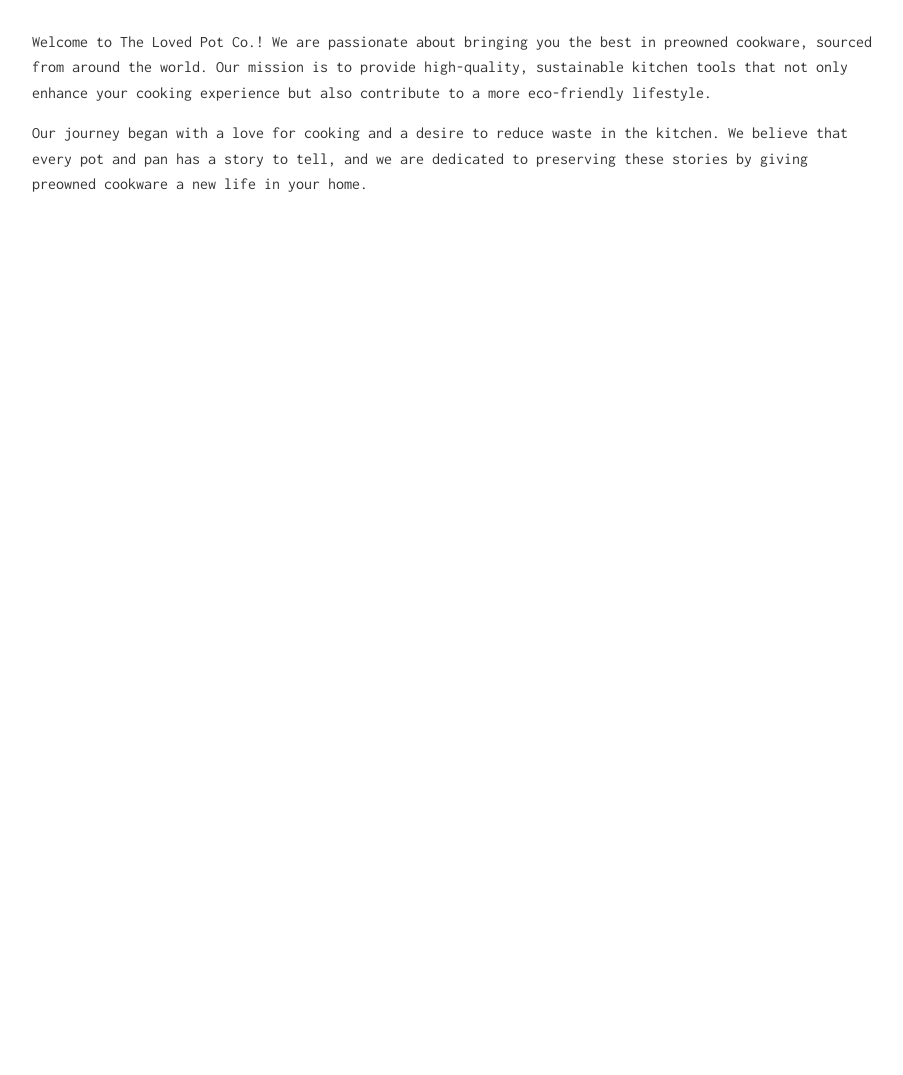
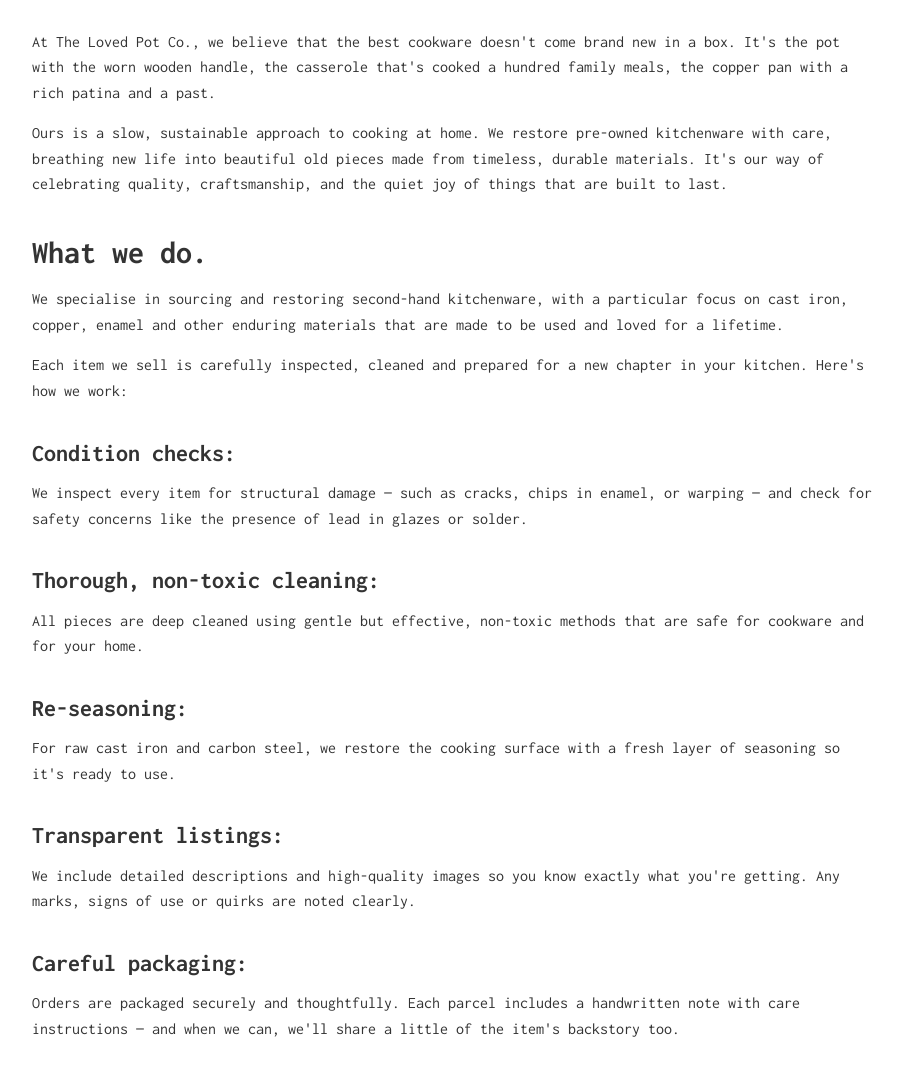
Before and after one commit to harrietgoddard/tlpc, a website: page docs/about.html in a window 1280 px wide. Shown: the part 779-1854 px from the top of the page, without its empty margins (188-1091 px from the left). Before the commit the page ends 1021 px from the top, so only its background shows below. Drawn offline with Linux system fonts and the light colour scheme.

Commit message:
add about page

```diff
--- a/docs/about.html
+++ b/docs/about.html
@@ -13,14 +13,14 @@
   <meta property="og:url" content="https://thelovedpotco.co.uk/about">
   <meta property="og:title" content="About us | The Loved Pot Co.">
   <meta property="og:description" content="Learn our story of bringing premium preowned cookware to passionate home cooks. Sustainable cooking starts with quality tools.">
-  <meta property="og:image" content="https://thelovedpotco.com/assets/pots_and_things.jpg">
+  <meta property="og:image" content="https://thelovedpotco.co.uk/assets/pots_and_things.jpg">
 
   <!-- Twitter -->
   <meta property="twitter:card" content="summary_large_image">
   <meta property="twitter:url" content="https://thelovedpotco.co.uk/about">
   <meta property="twitter:title" content="About us | The Loved Pot Co.">
   <meta property="twitter:description" content="Learn our story of bringing premium preowned cookware to passionate home cooks. Sustainable cooking starts with quality tools.">
-  <meta property="twitter:image" content="https://thelovedpotco.com/assets/pots_and_things.jpg">
+  <meta property="twitter:image" content="https://thelovedpotco.co.uk/assets/pots_and_things.jpg">
 
   <!-- Favicon -->
   <link rel="shortcut icon" href="assets/favicon.png" type="image/png">
@@ -105,10 +105,37 @@
   <div class="article">
     <h1 class="heading-font">About Us</h1>
     <p class="about-text">
-      Welcome to The Loved Pot Co.! We are passionate about bringing you the best in preowned cookware, sourced from around the world. Our mission is to provide high-quality, sustainable kitchen tools that not only enhance your cooking experience but also contribute to a more eco-friendly lifestyle.
+      At The Loved Pot Co., we believe that the best cookware doesn't come brand new in a box. It's the pot with the worn wooden handle, the casserole that's cooked a hundred family meals, the copper pan with a rich patina and a past.
     </p>
     <p class="about-text">
-      Our journey began with a love for cooking and a desire to reduce waste in the kitchen. We believe that every pot and pan has a story to tell, and we are dedicated to preserving these stories by giving preowned cookware a new life in your home.
+      Ours is a slow, sustainable approach to cooking at home. We restore pre-owned kitchenware with care, breathing new life into beautiful old pieces made from timeless, durable materials. It's our way of celebrating quality, craftsmanship, and the quiet joy of things that are built to last.
+    </p>
+    <h2>What we do.</h2>
+    <p class="about-text">
+      We specialise in sourcing and restoring second-hand kitchenware, with a particular focus on cast iron, copper, enamel and other enduring materials that are made to be used and loved for a lifetime.
+    </p>
+    <p class="about-text">
+      Each item we sell is carefully inspected, cleaned and prepared for a new chapter in your kitchen. Here's how we work:
+    </p>
+    <h5>Condition checks:</h5>
+    <p class="about-text">
+      We inspect every item for structural damage — such as cracks, chips in enamel, or warping — and check for safety concerns like the presence of lead in glazes or solder.
+    </p>
+    <h5>Thorough, non-toxic cleaning:</h5>
+    <p class="about-text">
+      All pieces are deep cleaned using gentle but effective, non-toxic methods that are safe for cookware and for your home.
+    </p>
+    <h5>Re-seasoning:</h5>
+    <p class="about-text">
+      For raw cast iron and carbon steel, we restore the cooking surface with a fresh layer of seasoning so it's ready to use.
+    </p>
+    <h5>Transparent listings:</h5>
+    <p class="about-text">
+      We include detailed descriptions and high-quality images so you know exactly what you're getting. Any marks, signs of use or quirks are noted clearly.
+    </p>
+    <h5>Careful packaging:</h5>
+    <p class="about-text">
+      Orders are packaged securely and thoughtfully. Each parcel includes a handwritten note with care instructions — and when we can, we'll share a little of the item's backstory too.
     </p>
   </div>
 
--- a/docs/styles.css
+++ b/docs/styles.css
@@ -742,6 +742,11 @@
     }
   }
 
+  h2 {
+    font-size: 2rem;
+    margin: 30px 0 8px 0;
+  }
+
   h5 {
     font-size: 1.5rem;
     margin: 30px 0 8px 0;
```
Also changed, not shown: docs/blog.html (+4 -4 lines), docs/how-to-clean-cast-iron.html (+4 -4 lines), docs/index.html (+5 -5 lines), docs/what-we-look-for-in-pre-owned-cookware.html (+4 -4 lines), docs/why-old-cookware-is-better-than-new.html (+4 -4 lines).
